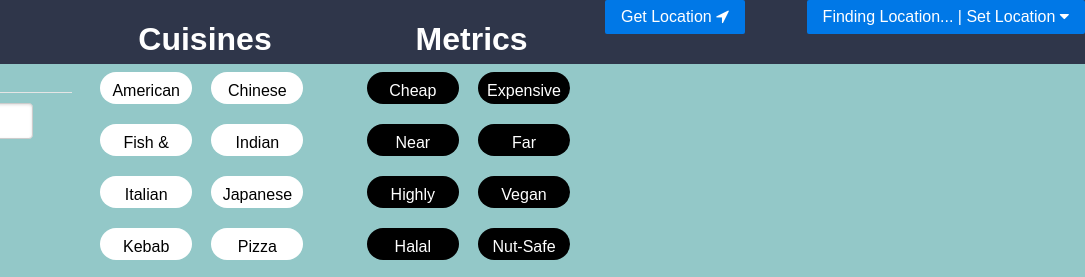
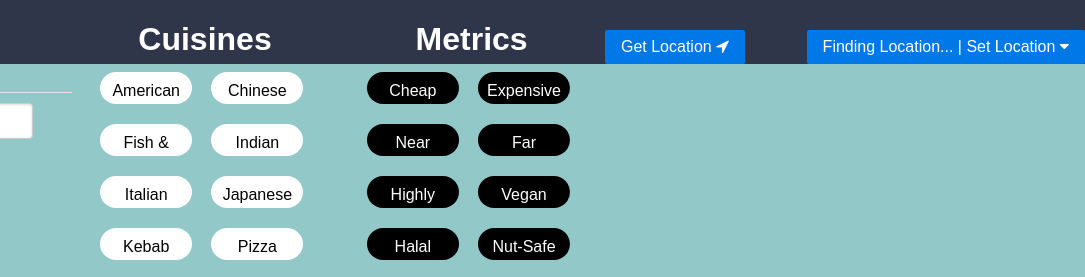
Before and after one commit to SCOTPAUL/120degrees, a website: page src/html/index.html in a window 1280 px wide. Shown: the top 277 px of the page, 195-1280 px from the left. Drawn offline with Linux system fonts and the light colour scheme; some packages are replaced by stand-ins of ours.

Commit message:
Fix map button positioning

```diff
--- a/src/css/main.css
+++ b/src/css/main.css
@@ -20,6 +20,17 @@ html, body {
     overflow: hidden;
 }
 
+#map-buttons {
+    position: relative;
+    height: 8vh
+}
+
+#map-buttons > div {
+    position: absolute;
+    width: 100%;
+    bottom: 0;
+}
+
 #title-image {
     position: absolute;
     top:1vh;
@@ -32,6 +43,7 @@ html, body {
   height:35vh;
   width:100%;
 }
+
 
 #bottom-section {
   background-color: white;
--- a/src/html/index.html
+++ b/src/html/index.html
@@ -27,9 +27,11 @@
           <h1>Metrics</h1>
         </div>
       </div>
-      <div class="pure-u-9-24">
-        <button id="set-new-location" type="button" class="pure-button pure-button-primary new-location">Get Location <span class="fa fa-location-arrow"></span></button>
-        <button type="button" class="pure-button pure-button-primary set-location"><span id="location"></span> | <span id="set-location-text">Set Location <span class="fa fa-caret-down"></span></span></button>
+      <div id="map-buttons" class="pure-u-9-24">
+          <div>
+              <button id="set-new-location" type="button" class="pure-button pure-button-primary new-location">Get Location <span class="fa fa-location-arrow"></span></button>
+              <button type="button" class="pure-button pure-button-primary set-location"><span id="location"></span> | <span id="set-location-text">Set Location <span class="fa fa-caret-down"></span></span></button>
+          </div>
       </div>
     </div>
 
```
